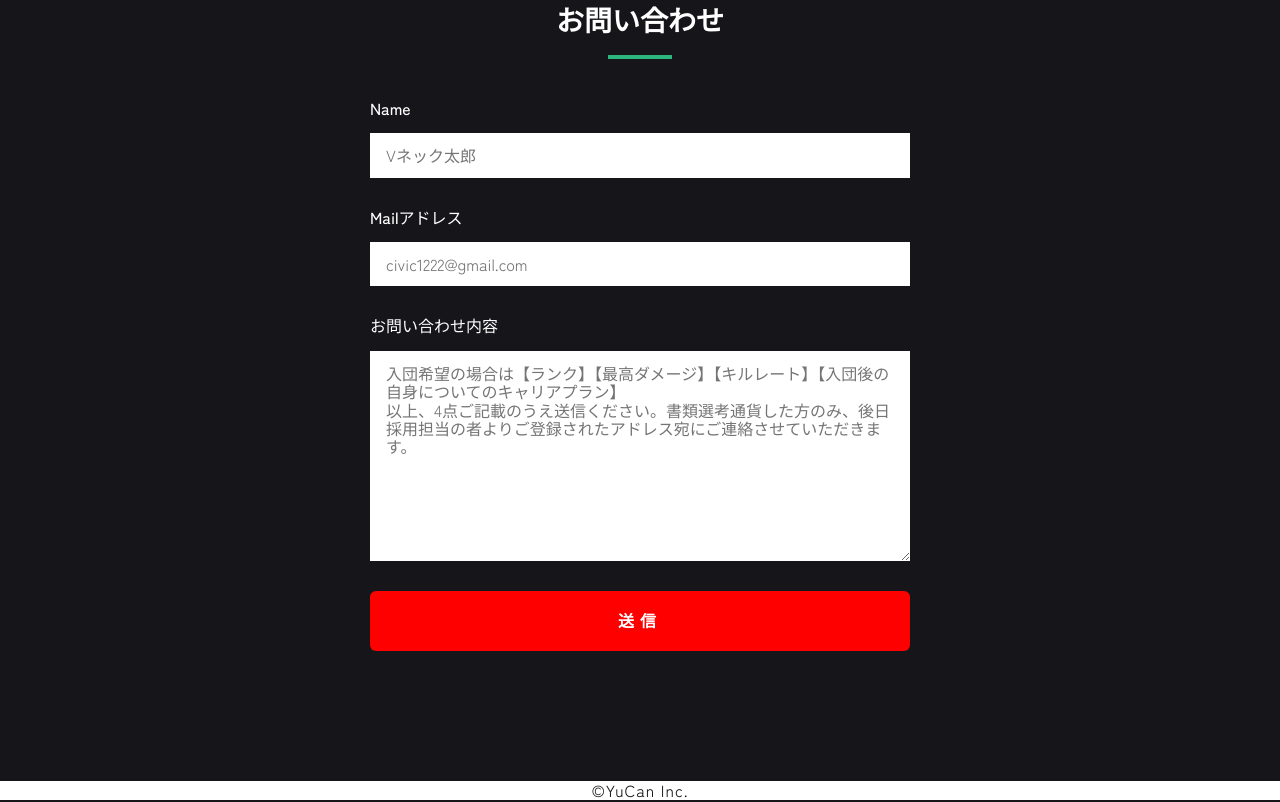
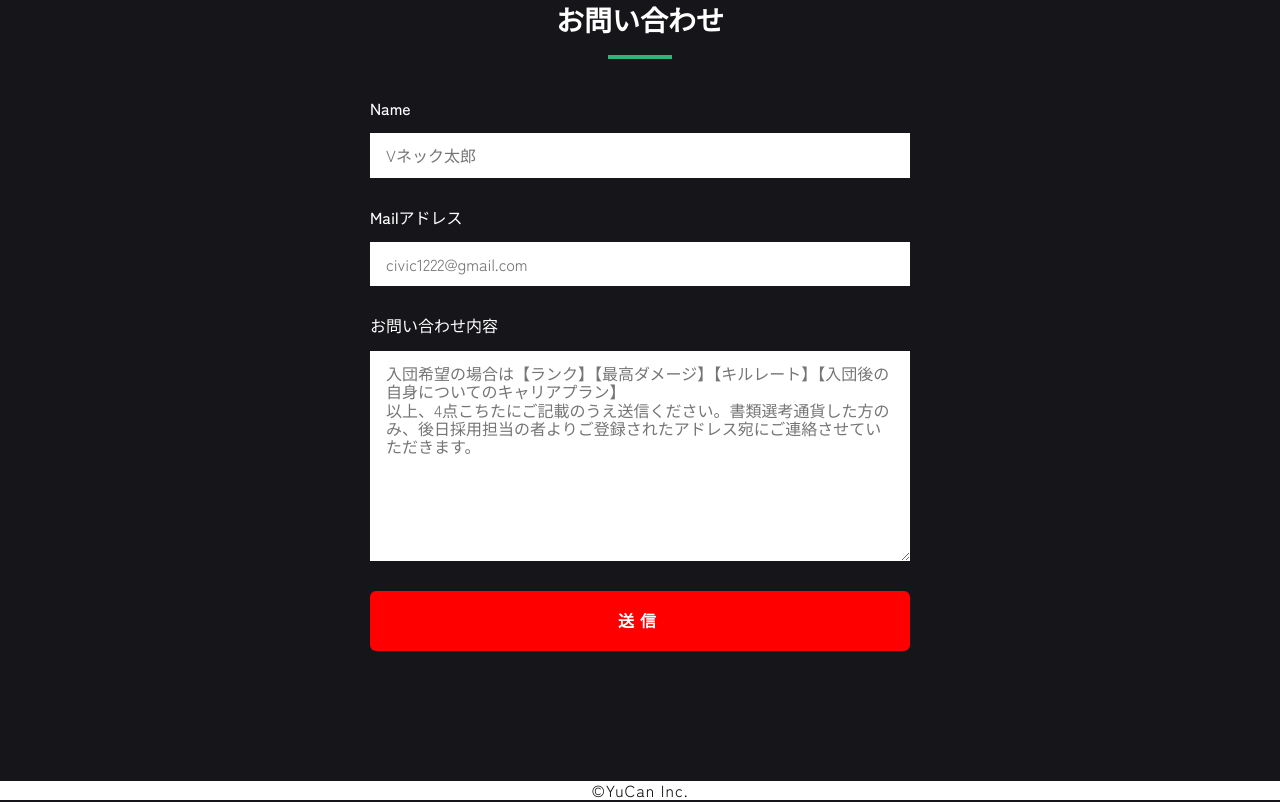
Before and after one commit to ishigamekaito/test, a plain HTML site: page Chats/index.html in a window 1280 px wide. Shown: the part 3483-4285 px from the top of the page. Drawn offline with Linux system fonts and the light colour scheme; some packages are replaced by stand-ins of ours; files that its build step writes are made by us from their sources.

Commit message:
Update index.html

```diff
--- a/Chats/index.html
+++ b/Chats/index.html
@@ -158,7 +158,7 @@
 
         <label for="message">お問い合わせ内容</label>
         <textarea placeholder="入団希望の場合は【ランク】【最高ダメージ】【キルレート】【入団後の自身についてのキャリアプラン】
-以上、4点ご記載のうえ送信ください。書類選考通貨した方のみ、後日採用担当の者よりご登録されたアドレス宛にご連絡させていただきます。
+以上、4点こちたにご記載のうえ送信ください。書類選考通貨した方のみ、後日採用担当の者よりご登録されたアドレス宛にご連絡させていただきます。
         " id="message" name="message" rows="10"></textarea>
         <input type="submit" value="送信">
       </form>
```
